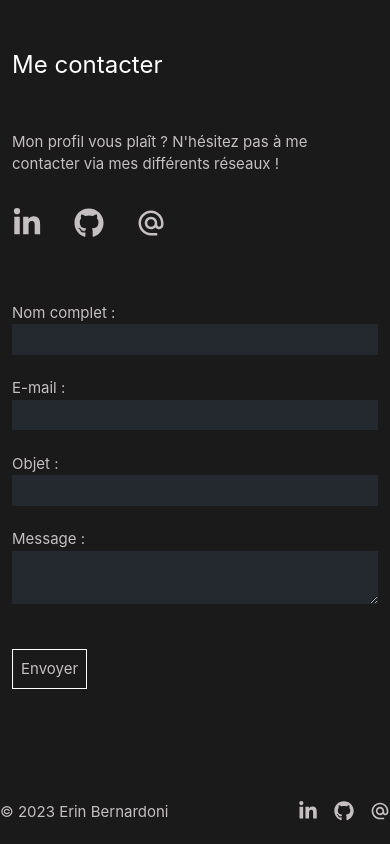
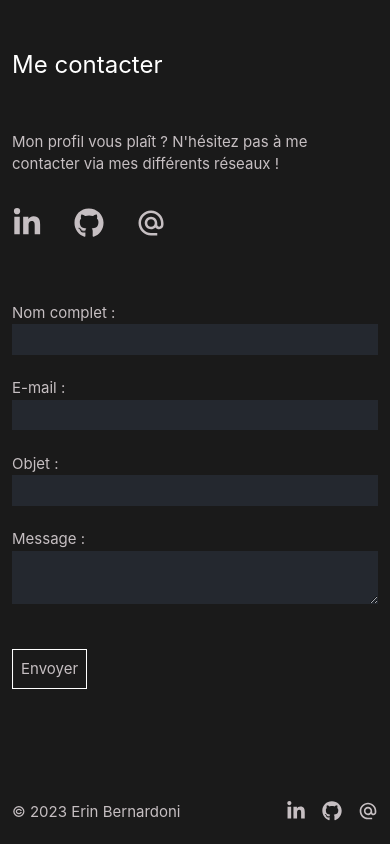
Before and after one commit to Jin-gie/portfolio, a React (Create React App) app: page / in a window 390 px wide. Shown: the part 5637-6481 px from the top of the page. Built offline with nearby package versions, Linux system fonts and the light colour scheme.

Commit message:
[Layout] add padding to sections in medium devices

```diff
--- a/src/App.css
+++ b/src/App.css
@@ -278,17 +278,16 @@ section {
 
 /* For medium devices */
 @media screen and (max-width: 768px) {
-
-}
-
-/* For small devices */
-@media screen and (max-width: 576px) {
   .two-cols {
     flex-direction: column;
   }
 
   section {
     padding: 7rem 0.75rem;
+  }
+
+  footer {
+    padding: 0 0.75rem;
   }
 
   .carousel-container-persona {
@@ -298,6 +297,12 @@ section {
   .carousel-other-projects-item {
     margin-right: 0;
   }
+
+}
+
+/* For small devices */
+@media screen and (max-width: 576px) {
+
 }
 
 /*============== SCROLLBAR ==============*/
```
